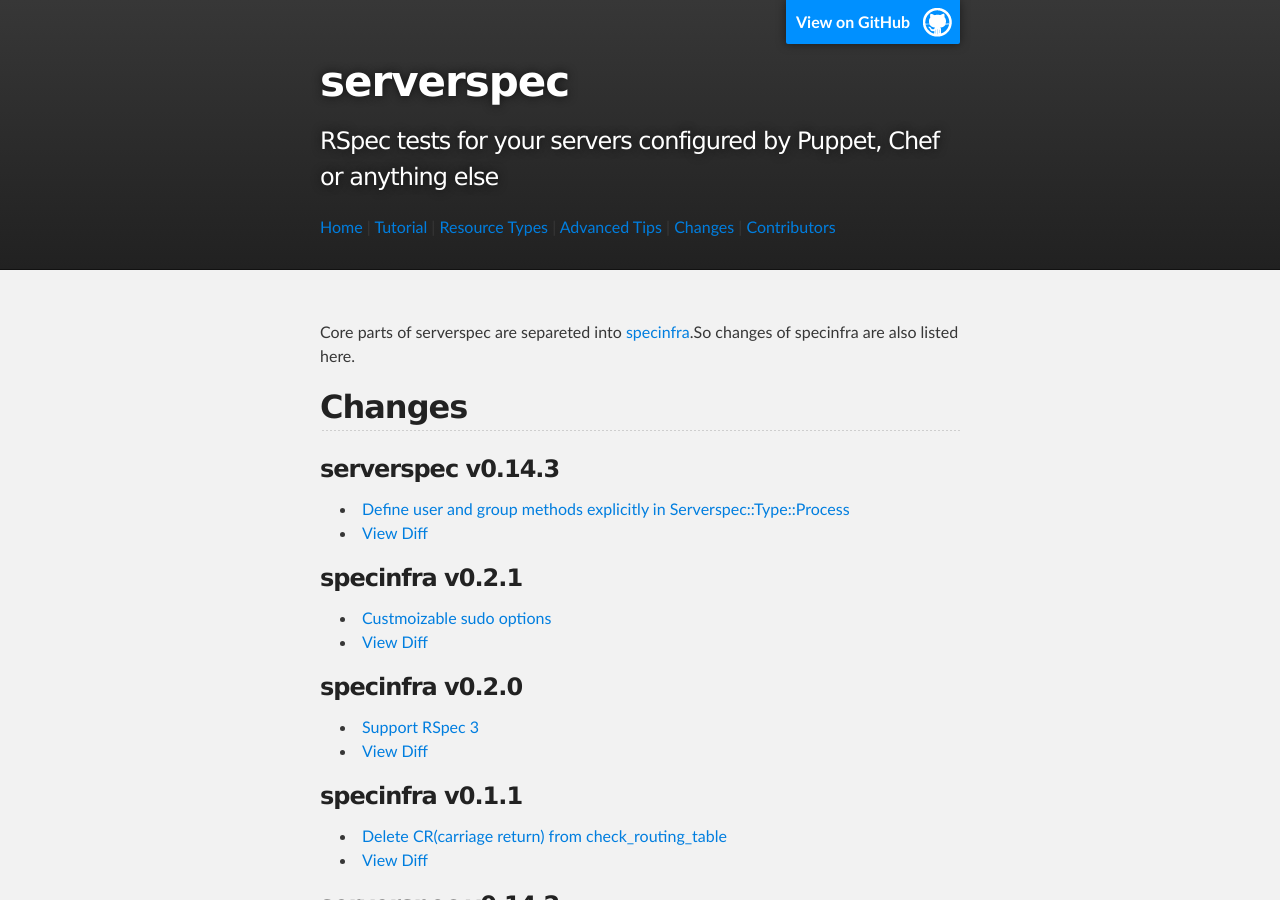
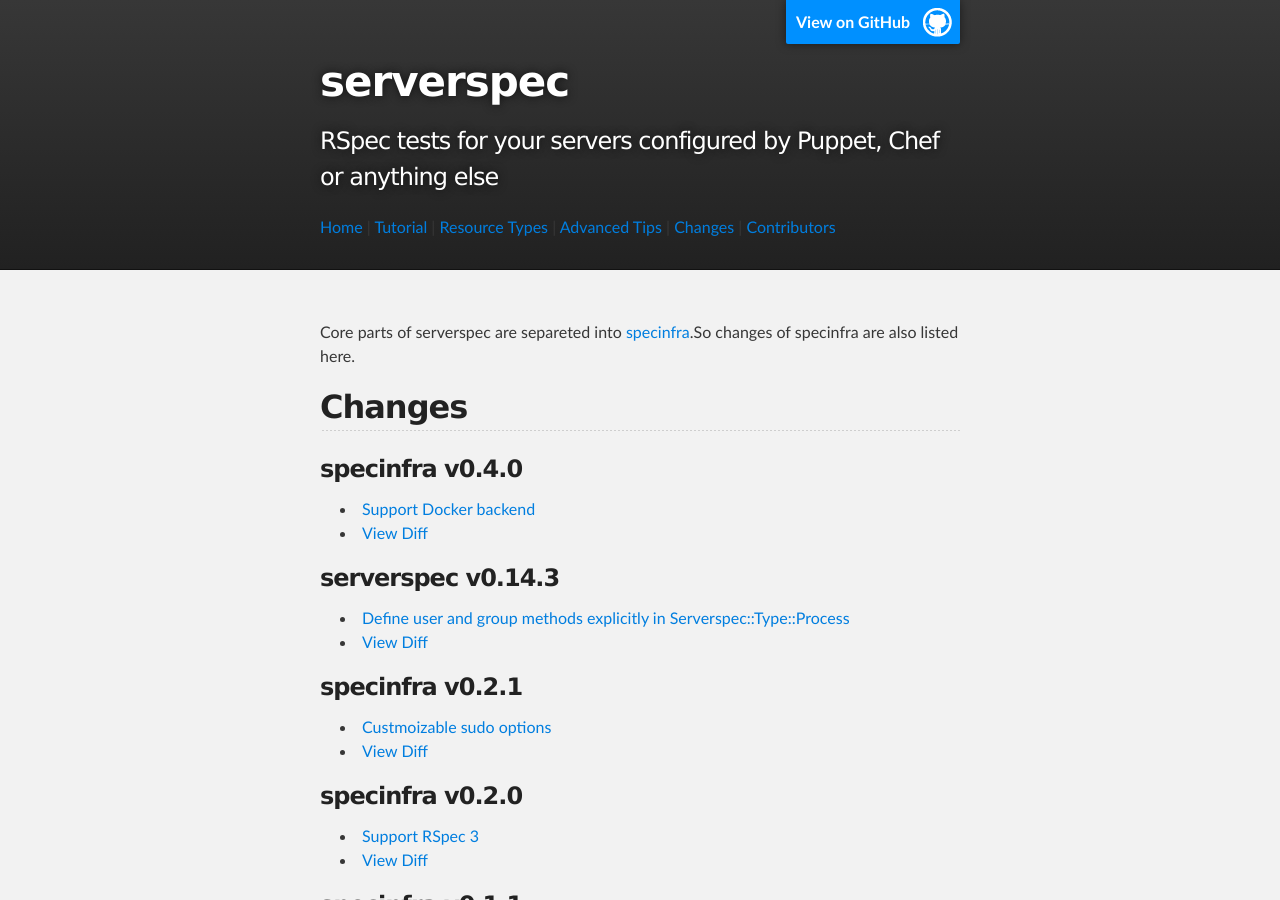
Before and after one commit to serverspec/serverspec.github.io, a Jekyll site: the page built from changes.md, in a window 1280 px wide and 900 px high. Built offline with Jekyll 4.4.1, drawn with Linux system fonts in a browser that asks for light colours; Markdown is read by kramdown in place of the engine named in the settings.

Commit message:
Add changes of specinfra v0.4.0

```diff
--- a/changes.md
+++ b/changes.md
@@ -6,6 +6,11 @@ title: Changes
 Core parts of serverspec are separeted into [specinfra](https://github.com/serverspec/specinfra).So changes of specinfra are also listed here.
 
 ## Changes
+
+### specinfra v0.4.0
+
+ * [Support Docker backend](https://github.com/serverspec/specinfra/pull/35)
+ * [View Diff](https://github.com/serverspec/specinfra/compare/v0.3.2...v0.4.0)
 
 ### serverspec v0.14.3
 
```
